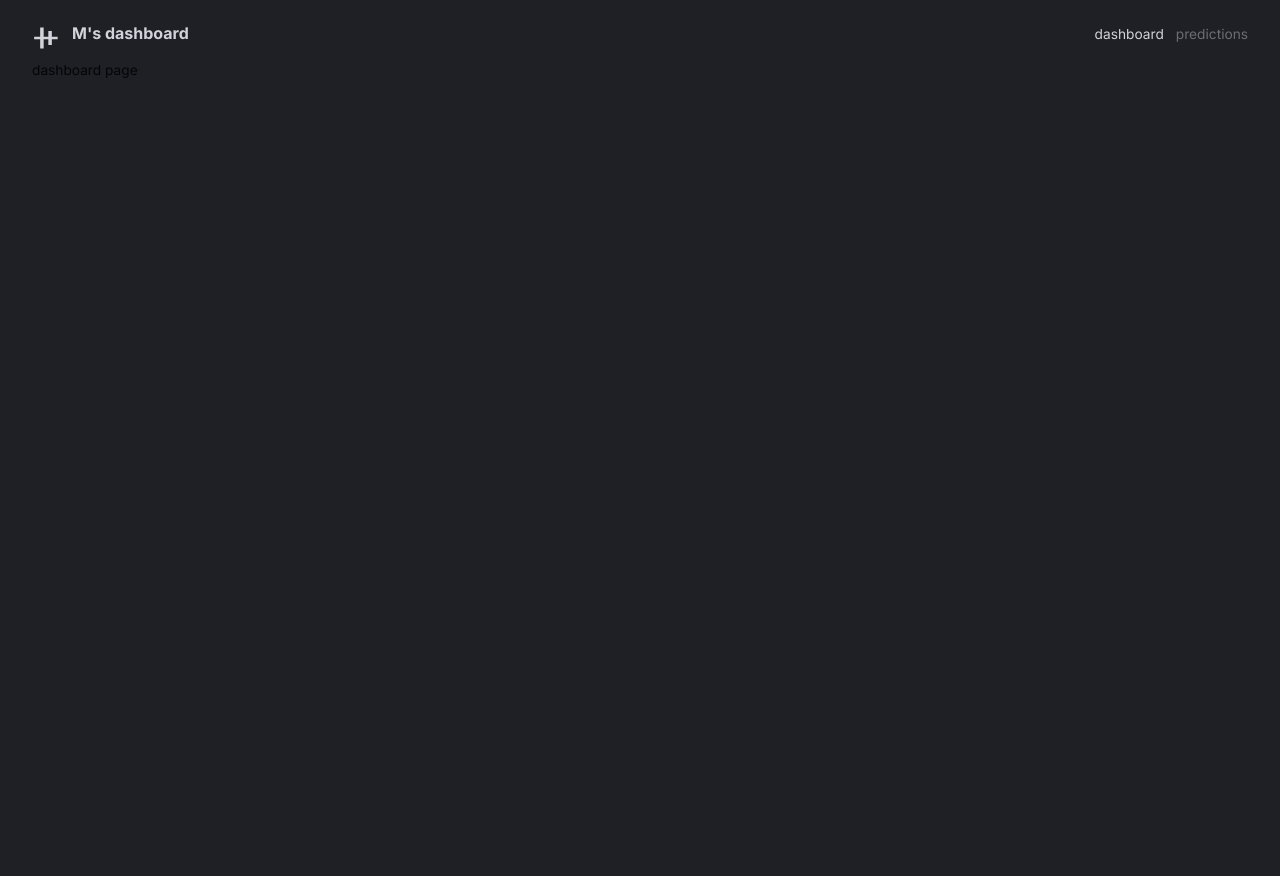
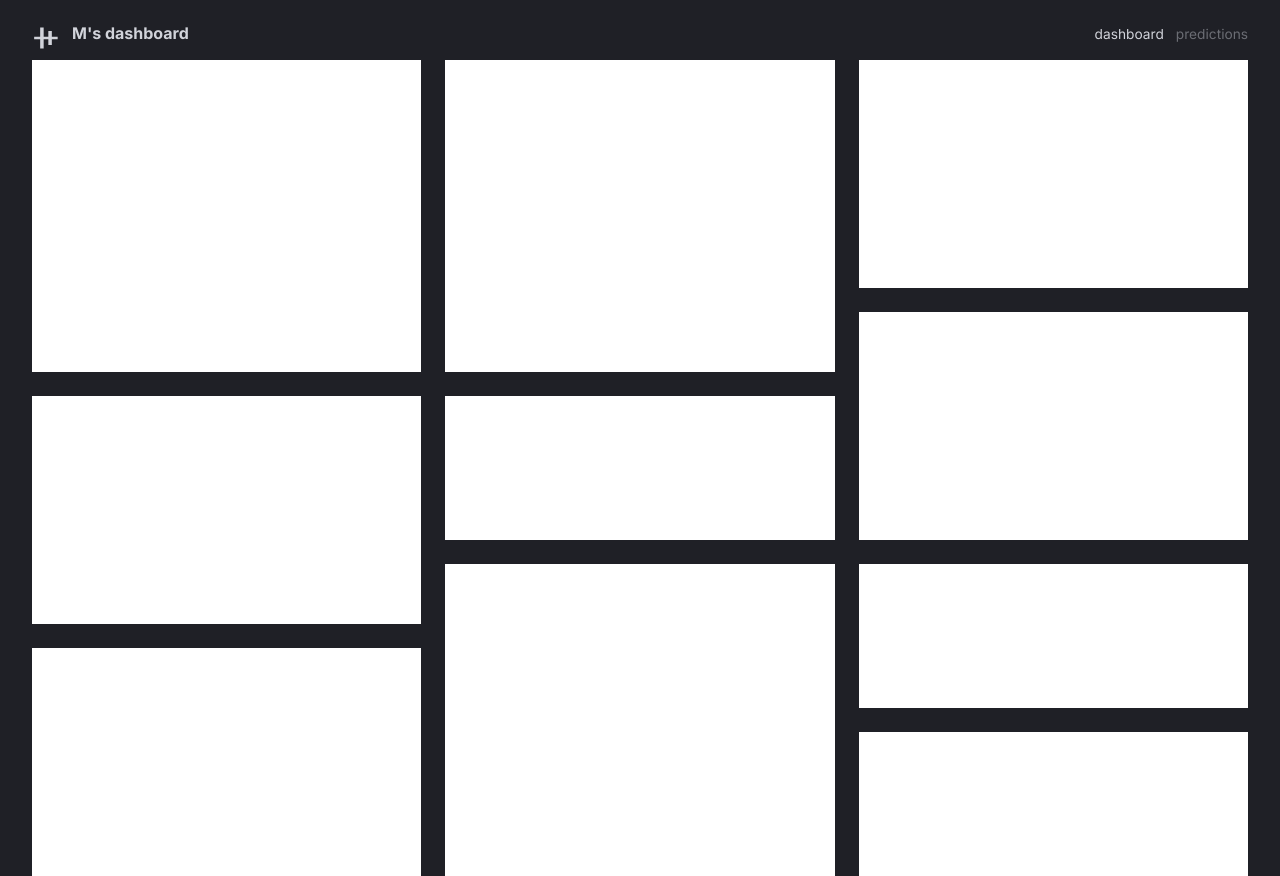
Before and after one commit to mauriciomolinapicco/finance-dashboard-app, a React (Vite) app in the folder client/: page / in a window 1280 px wide. Before the commit the page ends 800 px from the top, so only its background shows below. Built offline with nearby package versions, Linux system fonts and the light colour scheme.

Commit message:
Added dashboard layout

```diff
--- a/client/src/App.tsx
+++ b/client/src/App.tsx
@@ -5,6 +5,7 @@
 import { BrowserRouter, Routes, Route } from "react-router-dom";
 import { Box } from "@mui/material";
 import Navbar from "@/scenes/navbar";
+import Dashboard from "@/scenes/dashboard";
 
 function App() {
   const theme = useMemo(() => createTheme(themeSettings), []);
@@ -16,7 +17,7 @@
           <Box width="100%" height="100%" padding="1rem 2rem 4rem 2rem">
             <Navbar />
             <Routes>
-              <Route path="/" element={<div>dashboard page</div>} />
+              <Route path="/" element={<Dashboard />} />
               <Route
                 path="/predictions"
                 element={<div>predictions page</div>}
--- /dev/null
+++ b/client/src/scenes/dashboard/index.tsx
@@ -0,0 +1,89 @@
+import { Box, useMediaQuery, useTheme } from "@mui/material";
+
+type Props = {};
+
+const gridTemplateLargeScreens = `
+    "a b c"
+    "a b c"
+    "a b c"
+    "a b f"
+    "d e f"
+    "d e f"
+    "d h i"
+    "g h i"
+    "g h j"
+    "g h j"
+`;
+
+const gridTemplateSmallScreens = `
+    "a"
+    "a"
+    "a"
+    "a"
+    "b"
+    "b"
+    "b"
+    "b"
+    "c"
+    "c"
+    "c"
+    "d"
+    "d"
+    "d"
+    "e"
+    "e"
+    "f"
+    "f"
+    "f"
+    "g"
+    "g"
+    "g"
+    "h"
+    "h"
+    "h"
+    "h"
+    "i"
+    "i"
+    "j"
+    "j"
+`;
+
+const Dashboard = (props: Props) => {
+  const isAboveMediumScreens = useMediaQuery("(min-width: 1200px)");
+  //i check if the screen is reduced horizontally
+  const { palette } = useTheme();
+  return (
+    <Box
+      width="100%"
+      height="100%"
+      display="grid"
+      gap="1.5rem"
+      sx={
+        isAboveMediumScreens
+          ? {
+              gridTemplateColumns: "repeat(3, minmax(370px, 1fr))",
+              gridTemplateRows: "repeat(10, minmax(60px, 1fr))",
+              gridTemplateAreas: gridTemplateLargeScreens,
+            }
+          : {
+              gridAutoColumns: "1fr",
+              gridAutoRows: "80px",
+              gridTemplateAreas: gridTemplateSmallScreens,
+            }
+      }
+    >
+      <Box bgcolor="#fff" gridArea="a"></Box>
+      <Box bgcolor="#fff" gridArea="b"></Box>
+      <Box bgcolor="#fff" gridArea="c"></Box>
+      <Box bgcolor="#fff" gridArea="d"></Box>
+      <Box bgcolor="#fff" gridArea="e"></Box>
+      <Box bgcolor="#fff" gridArea="f"></Box>
+      <Box bgcolor="#fff" gridArea="g"></Box>
+      <Box bgcolor="#fff" gridArea="h"></Box>
+      <Box bgcolor="#fff" gridArea="i"></Box>
+      <Box bgcolor="#fff" gridArea="j"></Box>
+    </Box>
+  );
+};
+
+export default Dashboard;
```
Also changed, not shown: client/src/components/DashboardBox.tsx (added, +10 -0 lines).
